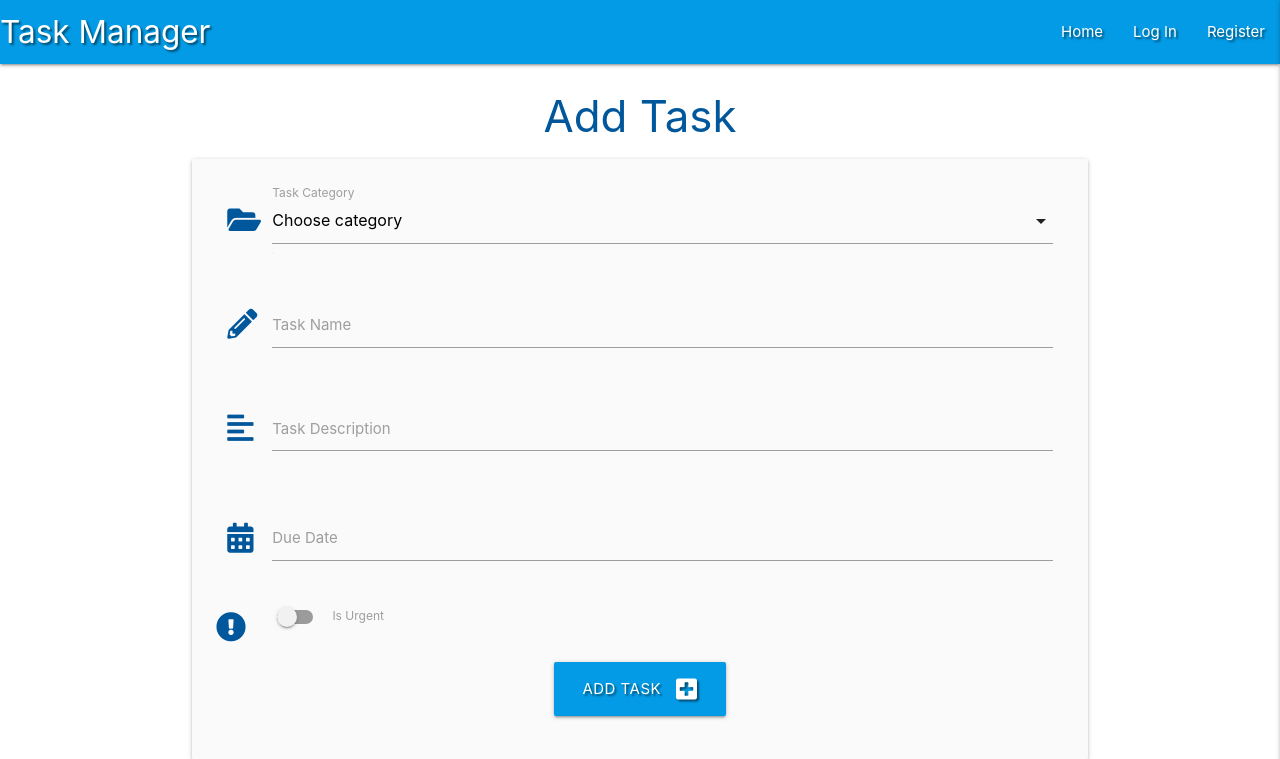
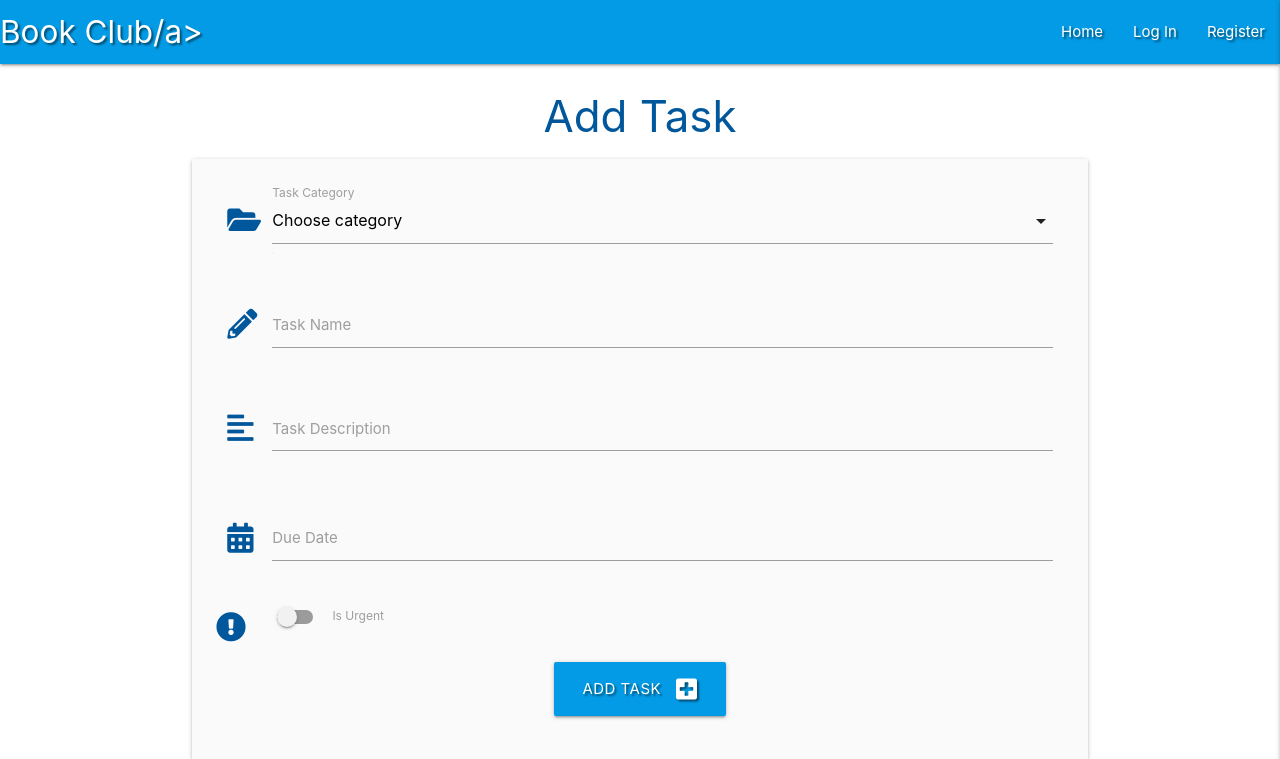
Before and after one commit to Davej66/task-manager-two, a Flask app: page /add_task in a window 1280 px wide. Shown: the top 759 px of the page. Run offline with Flask 2, Linux system fonts and the light colour scheme; data that the repository does not hold is empty; some libraries are stand-ins or nearby versions.

Commit message:
Updating base.html with informative labels

```diff
--- a/templates/base.html
+++ b/templates/base.html
@@ -13,7 +13,7 @@
   <link rel="stylesheet" href="{{ url_for('static', filename='css/style.css') }}" type="text/css">
   {% block styles %}
   {% endblock %}
-  <title>Task Manager3</title>
+  <title>Book Club</title>
 </head>
 
 <body>
@@ -21,13 +21,13 @@
     <!-- top navbar -->
     <nav class="nav-extended text-shadow light-blue darken-1">
       <div class="nav-wrapper">
-        <a href="{{ url_for('get_tasks') }}" class="brand-logo">Task Manager</a>
+        <a href="{{ url_for('get_tasks') }}" class="brand-logo">Book Club/a>
         <a href="#" data-target="mobile-demo" class="sidenav-trigger right"><i class="fas fa-bars"></i></a>
         <ul class="right hide-on-med-and-down">
           <li><a href="{{ url_for('get_tasks') }}">Home</a></li>
           {% if session.user %}
           <li><a href="{{ url_for('profile', username=session['user']) }}">Profile</a></li>
-          <li><a href="{{ url_for('add_task') }}">New Task</a></li>
+          <li><a href="{{ url_for('add_task') }}">New Book</a></li>
           {% if session.user|lower == "admin"|lower %}
           <li><a href="{{ url_for('get_categories') }}">Manage Categories</a></li>
           {% endif %}
```
